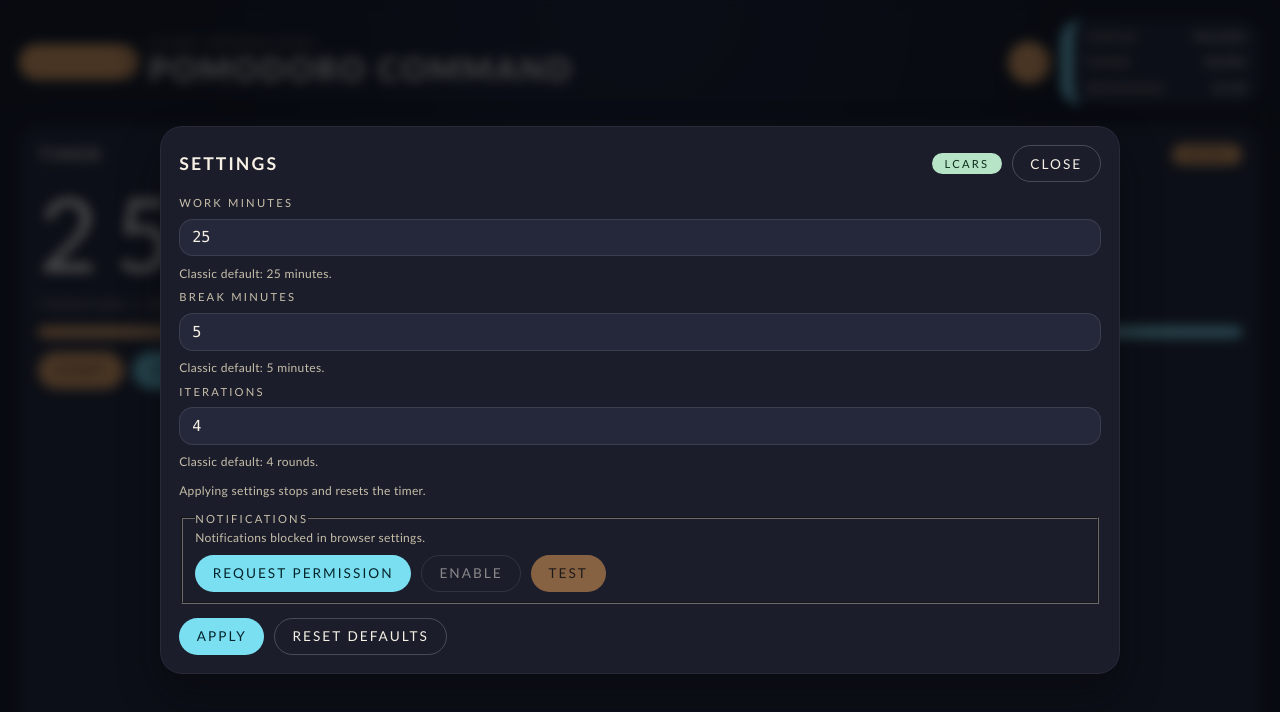
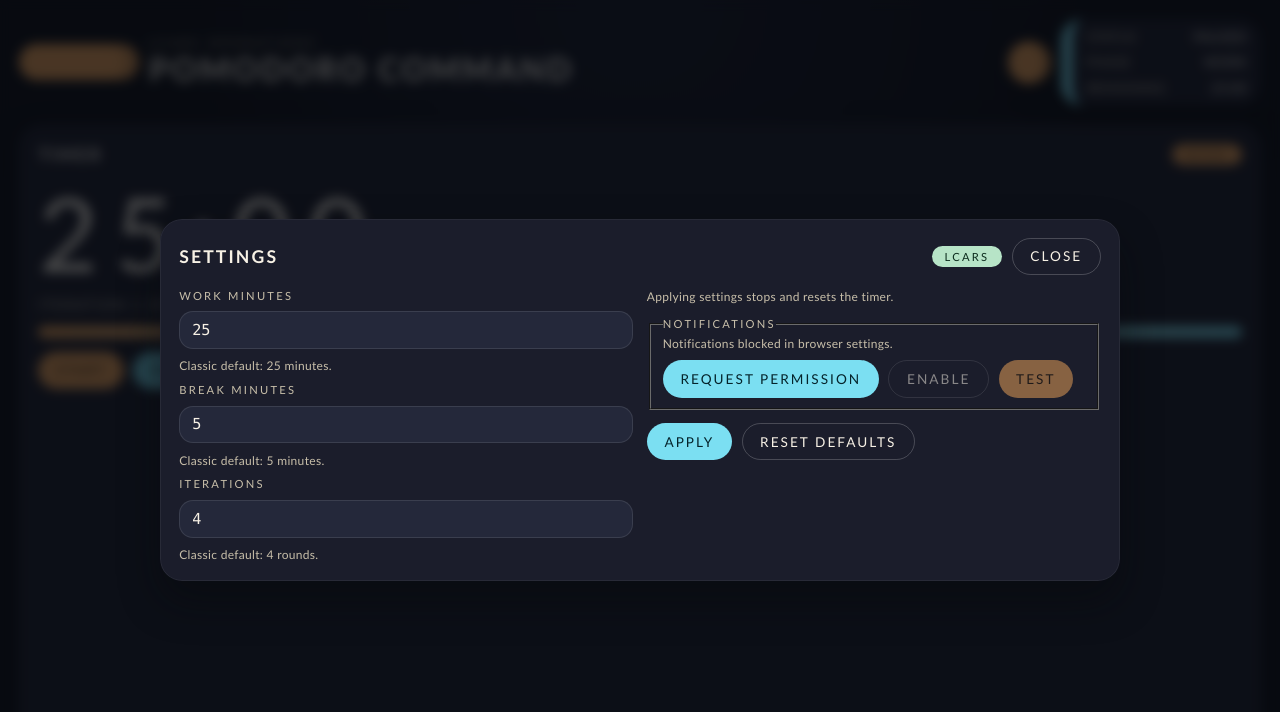
Before and after one commit to kamkejj/pomodoro, a SvelteKit app: page / in a window 1280 px wide. Both pictures are taken after a click on the button "Open settings". Shown: the top 712 px of the page. Built offline with nearby package versions, Linux system fonts and the light colour scheme.

Commit message:
style(settings): split form into two columns

```diff
--- a/src/app.css
+++ b/src/app.css
@@ -346,7 +346,19 @@ a {
 
 .settings-grid {
 	display: grid;
+	gap: var(--space-3);
+	grid-template-columns: minmax(0, 1fr) minmax(0, 1fr);
+}
+
+.settings-group {
+	display: grid;
 	gap: var(--space-2);
+}
+
+.settings-actions {
+	display: grid;
+	gap: var(--space-3);
+	align-content: start;
 }
 
 .field {
@@ -489,6 +501,12 @@ a {
 	}
 }
 
+@media (max-width: 720px) {
+	.settings-grid {
+		grid-template-columns: 1fr;
+	}
+}
+
 @media (prefers-reduced-motion: reduce) {
 	* {
 		transition: none !important;
--- a/src/routes/+page.svelte
+++ b/src/routes/+page.svelte
@@ -525,6 +525,7 @@
 				</div>
 				<form class="settings-form" on:submit|preventDefault={applySettings}>
 					<div class="settings-grid">
+						<div class="settings-group">
 							<div class="field">
 								<label for="work-minutes">Work minutes</label>
 								<input
@@ -568,13 +569,18 @@
 								<p id="iterations-help" class="field-help">Classic default: 4 rounds.</p>
 							</div>
 						</div>
+						<div class="settings-actions">
 							<p class="field-help">Applying settings stops and resets the timer.</p>
 							<fieldset class="field" aria-describedby="notification-help">
 								<legend>Notifications</legend>
 								<p id="notification-help" class="field-help">{notificationStatus}</p>
 								<div class="settings-footer">
 									{#if hasNotification && notificationPermission !== 'granted'}
-								<button class="button secondary" type="button" on:click={requestNotificationPermission}>
+										<button
+											class="button secondary"
+											type="button"
+											on:click={requestNotificationPermission}
+										>
 											Request Permission
 										</button>
 									{/if}
@@ -602,6 +608,8 @@
 									Reset Defaults
 								</button>
 							</div>
+						</div>
+					</div>
 				</form>
 			</section>
 		</div>
```
Lines whose indentation alone changed are shown as unchanged.
